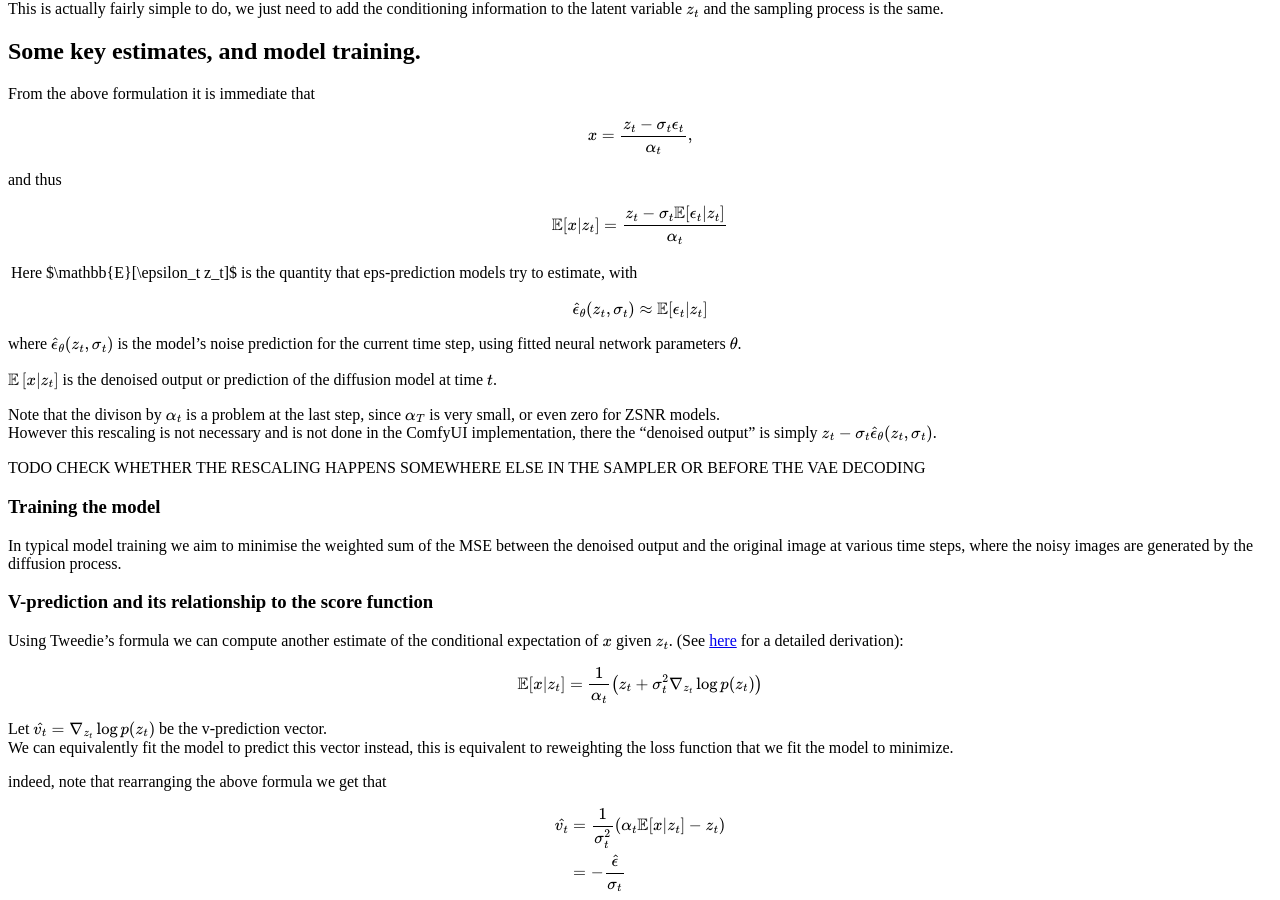
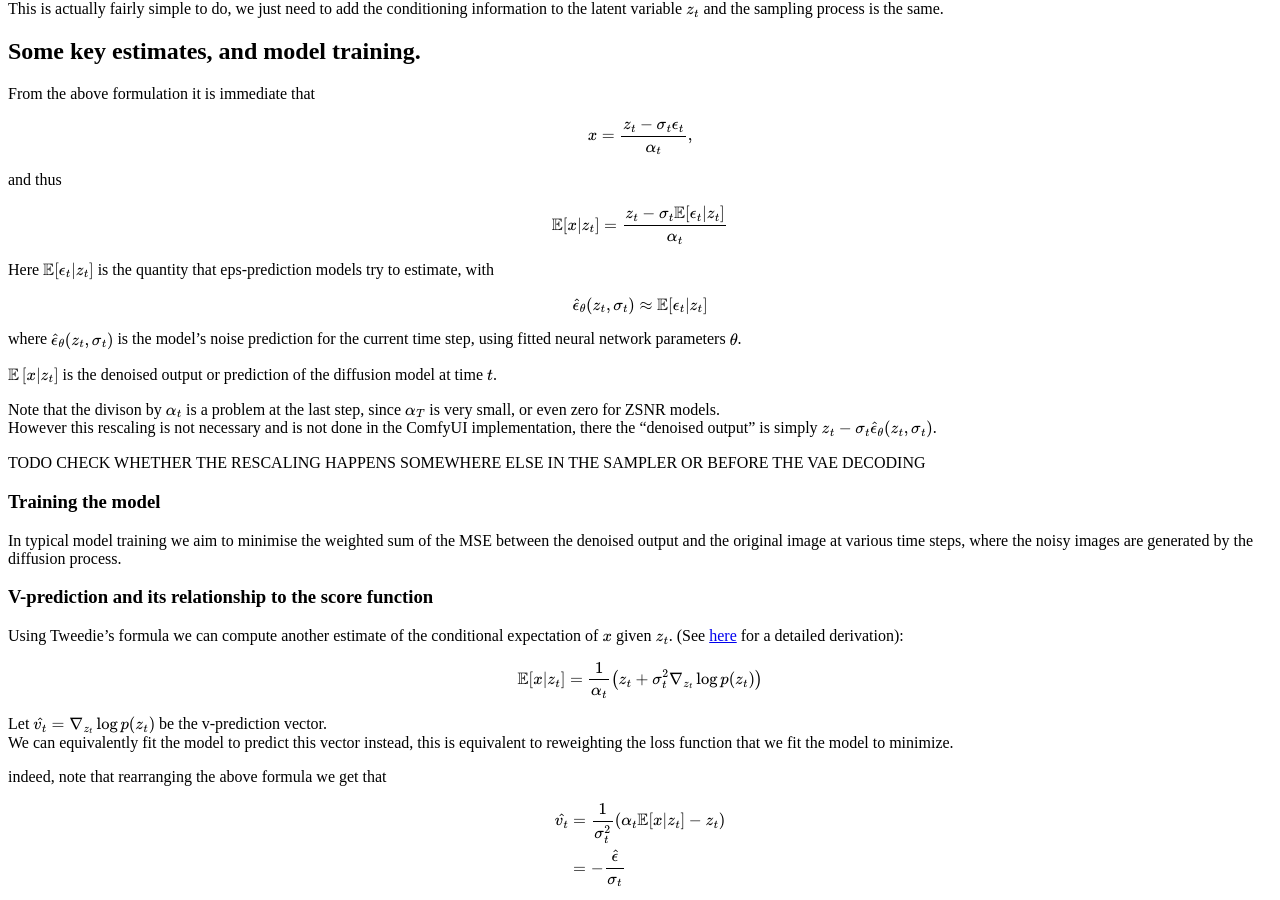
Before and after one commit to JTriggerFish/ComfyLatentTools, a Jekyll site: the page built from docs/index.md, in a window 1280 px wide and 900 px high, scrolled down 1545 px. Built offline with Jekyll 4.4.1, drawn with Linux system fonts in a browser that asks for light colours.

Commit message:
minor doc fixes

```diff
--- a/docs/index.md
+++ b/docs/index.md
@@ -29,14 +29,12 @@
 
 In diffusion models we seek to build progressively noisier latent variables indexed by time
 
-{% raw %}
 $$
 \begin{align}
 z_t &= \alpha_t\, x + \sigma_t\, \epsilon_t, \\
 \epsilon_t &\sim \mathcal{N}(0,1)
 \end{align}
 $$
-{% endraw %}
 
 where the $\epsilon_t$ are standard normal noise samples that are independent of $x$, and $\alpha_t$ and $\sigma_t$ are functions of time,
 with $\sigma_t$ strictly increasing in $t$.
@@ -50,11 +48,9 @@
 At the last step we want the latent variable to be almost pure noise so we set $\alpha_T << 1$ and $\sigma_T \approx \Sigma^2$. \
 In the variance preserving formulation we keep the variance of the latent variable constant, i.e.
 
-{% raw %}
 $$
 \forall t, \quad \text{var}(z_t) = \Sigma^2 = \sigma_T^2.
 $$
-{% endraw %}
 
 Depending on the formulation we may take $\alpha_T = 0$ exactly ( "Zero Signal to Noise Ratio" or ZSNR ) or not, this has important implications that we sidestep here.
 
@@ -67,11 +63,9 @@
 So far we have built some variables $z_t$ that are progressively noisier versions of the original image $x$.\
 $z_0$ is almost exactly the original image, and $z_T$ is almost pure noise, and it is easy to show that
 
-{% raw %}
 $$
 \forall s>t, \quad z_s = \frac{\alpha_s}{\alpha_t}\, z_t + \sqrt{\sigma_s^2 - \left(\frac{\alpha_s}{\alpha_t}\right)^2 \sigma_t^2}\,\epsilon_{s\rightarrow t},
 $$
-{% endraw %}
 
 were $\epsilon_{s\rightarrow t}$ is still a standard normal random variable independent of $z_t$.
 
@@ -103,27 +97,25 @@
 
 From the above formulation it is immediate that
 
-{% raw %}
 $$
 x = \frac{z_t - \sigma_t \epsilon_t}{\alpha_t},
 $$
-{% endraw %}
 
 and thus
 
-{% raw %}
 $$
 \mathbb{E}[x|z_t] = \frac{z_t - \sigma_t \mathbb{E}[\epsilon_t | z_t] }{\alpha_t}
 $$
-{% endraw %}
 
-Here $\mathbb{E}[\epsilon_t | z_t]$ is the quantity that eps-prediction models try to estimate, with
+Here
+$$
+\mathbb{E}[\epsilon_t | z_t]
+$$
+is the quantity that eps-prediction models try to estimate, with
 
-{% raw %}
 $$
 \hat{\epsilon}_{\theta}(z_t, \sigma_t) \approx \mathbb{E}[\epsilon_t | z_t]
 $$
-{% endraw %}
 
 where
 $\hat{\epsilon}_{\theta}(z_t, \sigma_t)$ is the model's noise prediction for the current time step, using fitted neural network parameters $\theta$.
@@ -146,25 +138,21 @@
 Using Tweedie's formula we can compute another estimate of the conditional expectation of $x$ given $z_t$.
 (See [here](https://www.weideng.org/posts/tweedie_formula/) for a detailed derivation):
 
-{% raw %}
 $$
 \mathbb{E}[x|z_t] = \frac{1}{\alpha_t} \left( z_t + \sigma_t^2 \nabla_{z_t} \log p(z_t) \right)
 $$
-{% endraw %}
 
 Let $\hat{v_t} = \nabla_{z_t} \log p(z_t)$ be the v-prediction vector.\
 We can equivalently fit the model to predict this vector instead, this is equivalent to reweighting the loss function that we fit the model to minimize.
 
 indeed, note that rearranging the above formula we get that
 
-{% raw %}
 $$
 \begin{align}
 \hat{v_t} &= \frac{1}{\sigma_t^2} \left( \alpha_t \mathbb{E}[x|z_t] - z_t \right)  \\
 &= - \frac{\hat{\epsilon}}{\sigma_t}
 \end{align}
 $$
-{% endraw %}
 
 # Scrambled Attention Guidance
 TODO
```
